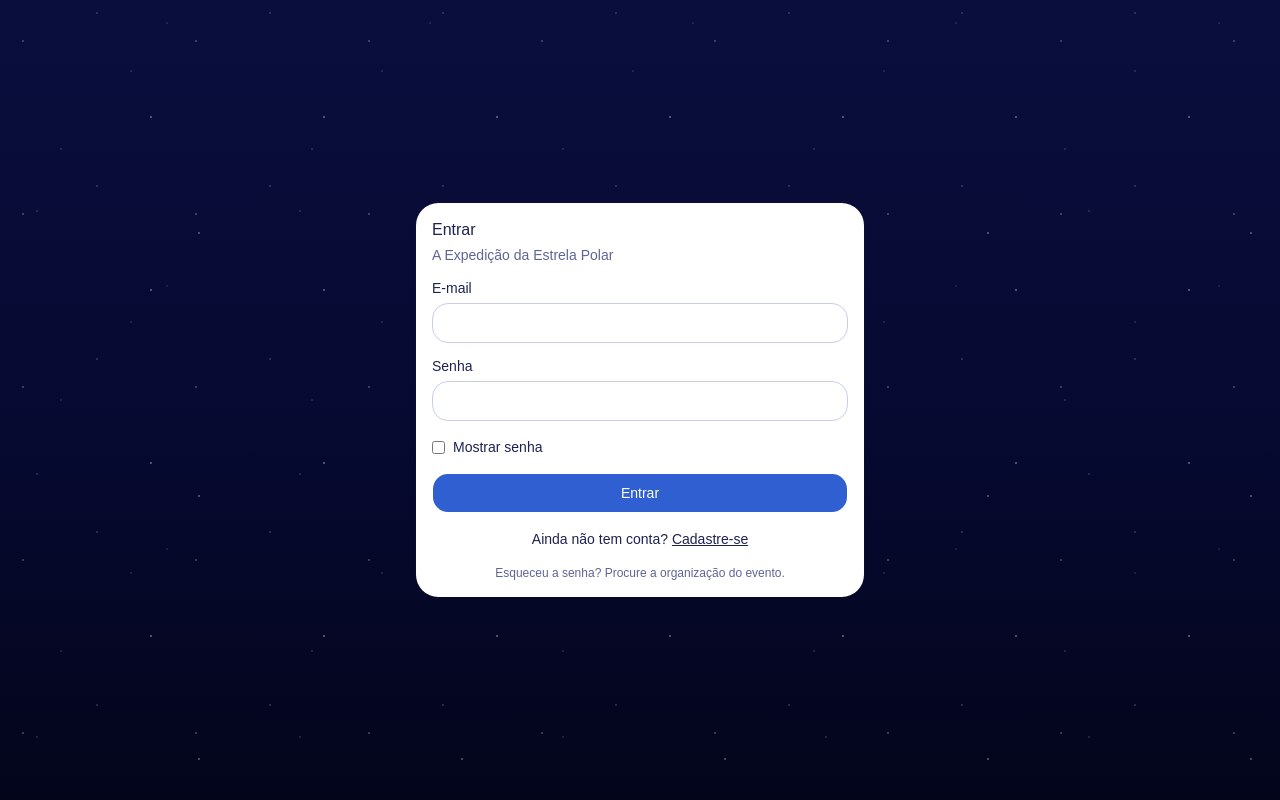
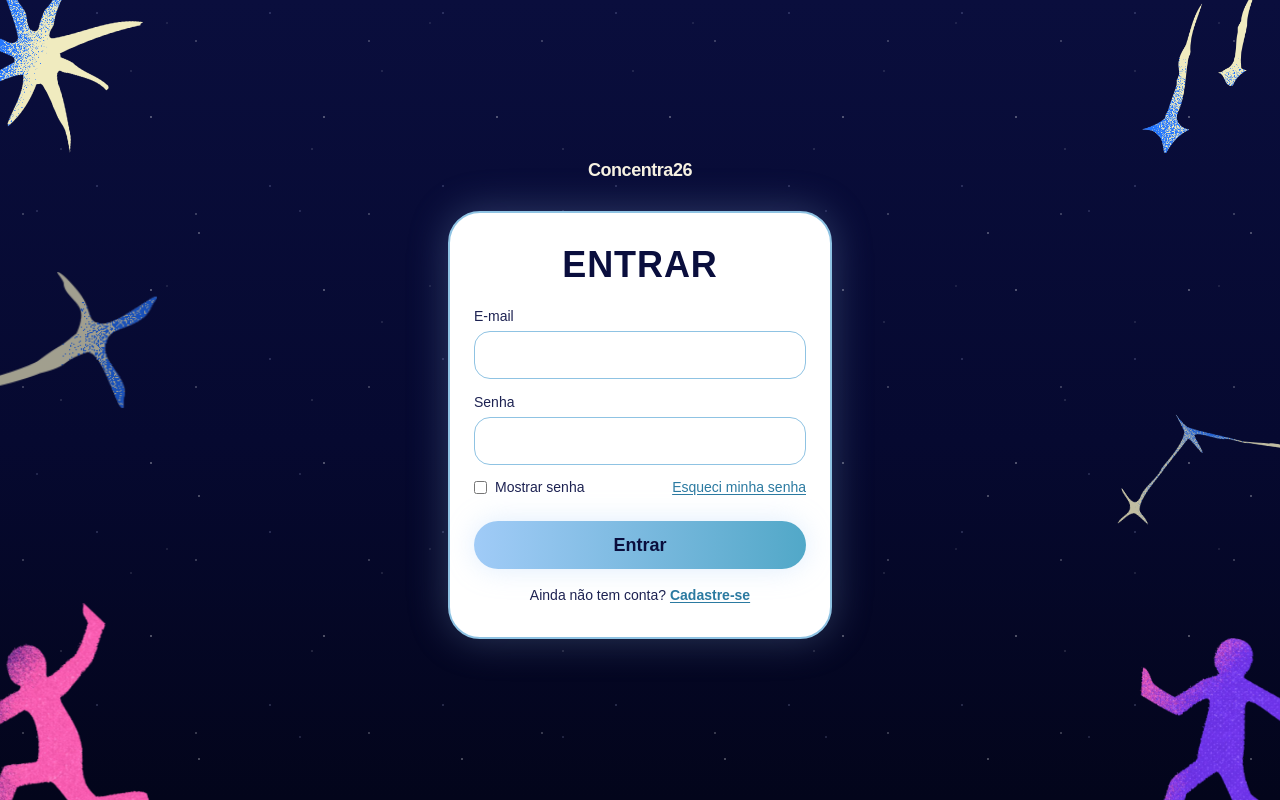
Before and after one commit to GuiVentura1510/portal-concentra, a React (Vite) app in the folder frontend/: page /login in a window 1280 px wide. Built offline with nearby package versions, Linux system fonts and the light colour scheme; no server answers.

Commit message:
feat: visual da expedição no login e no cadastro

```diff
--- /dev/null
+++ b/frontend/src/components/FundoDecorado.tsx
@@ -0,0 +1,41 @@
+import type { ReactNode } from "react";
+
+import estrelaCircundante from "@/assets/ilustracoes/estrelas/estrela-circundante.webp";
+import estrelaGrande from "@/assets/ilustracoes/estrelas/estrela-grande-2.webp";
+import estrelasCadentes from "@/assets/ilustracoes/estrelas/estrelas-cadentes-1.webp";
+import constelacao from "@/assets/ilustracoes/estrelas/constelacao-2.webp";
+import viajanteRoxo from "@/assets/ilustracoes/pessoas/pessoa-08.webp";
+import viajanteRosa from "@/assets/ilustracoes/pessoas/pessoa-09.webp";
+
+// Moldura das telas de login e cadastro: estrelas e viajantes nos cantos, atrás
+// do conteúdo. A camada de enfeites é "fixed", então fica parada enquanto o
+// formulário rola (o cadastro é longo). Os tamanhos usam vw com limite em px:
+// no celular as figuras ficam pequenas, nos cantos, sem cobrir o cartão.
+export function FundoDecorado({ children }: { children: ReactNode }) {
+  return (
+    <div className="relative min-h-svh overflow-x-clip">
+      <div aria-hidden="true" className="pointer-events-none fixed inset-0 overflow-hidden select-none">
+        <img src={estrelaGrande} alt="" className="absolute -top-[4vw] -left-[6vw] w-[26vw] max-w-56 -rotate-12" />
+        <img src={estrelasCadentes} alt="" className="absolute -top-2 right-[2vw] w-[14vw] max-w-28" />
+        <img
+          src={estrelaCircundante}
+          alt=""
+          className="absolute top-[34%] -left-[4vw] w-[22vw] max-w-52 opacity-80 motion-safe:animate-cintilar"
+        />
+        <img src={constelacao} alt="" className="absolute top-[48%] -right-[8vw] w-[30vw] max-w-72 -rotate-[35deg] opacity-80" />
+        <img
+          src={viajanteRosa}
+          alt=""
+          className="absolute -bottom-[3vw] -left-[4vw] w-[24vw] max-w-52 motion-safe:animate-flutuar"
+        />
+        <img
+          src={viajanteRoxo}
+          alt=""
+          className="absolute -right-[3vw] -bottom-[4vw] w-[22vw] max-w-48 motion-safe:animate-flutuar motion-safe:[animation-delay:-3.5s]"
+        />
+      </div>
+      {/* "relative" põe o conteúdo acima da camada de enfeites. */}
+      <div className="relative">{children}</div>
+    </div>
+  );
+}
--- /dev/null
+++ b/frontend/src/components/Logo.tsx
@@ -0,0 +1,10 @@
+// Provisório até chegar o logotipo oficial com fundo transparente (o arquivo
+// do Manual não tem o "26" nem transparência). Quando chegar, trocar o texto
+// por <img src={logo} alt="Concentra 26" className="mx-auto h-5" />.
+export function Logo() {
+  return (
+    <p className="text-center text-lg leading-none font-semibold tracking-tight text-creme">
+      Concentra<span className="font-extrabold">26</span>
+    </p>
+  );
+}
--- /dev/null
+++ b/frontend/src/lib/estilos.ts
@@ -0,0 +1,15 @@
+// Botão principal da expedição (capa e login): degradê do céu ao oceano, com
+// texto azul-noite. O texto branco do mockup ficava com contraste de 1,7:1.
+export const BOTAO_EXPEDICAO =
+  "rounded-full bg-gradient-to-r from-[#a0cbf7] to-oceano font-bold text-noite shadow-[0_0_28px_rgb(164_204_250/0.35)] transition-transform outline-none hover:brightness-105 focus-visible:ring-4 focus-visible:ring-ceu/60 active:translate-y-px";
+
+// Cartão branco dos formulários de login e cadastro. Usar junto com
+// data-slot="card", para valerem as cores de superfície clara do index.css.
+export const CARTAO_FORMULARIO =
+  "w-full max-w-sm rounded-[2rem] border-2 border-[#8fc3e3] bg-white px-6 py-8 text-[#1d2252] shadow-[0_0_40px_rgb(164_204_250/0.25)]";
+
+// Campos (texto e listas) com borda azul, como no modelo.
+export const CAMPO = "h-12 rounded-lg border-[#8fc3e3] text-base";
+
+// Links dentro dos cartões (contraste de 4,8:1 sobre o branco).
+export const LINK_CARTAO = "font-semibold text-[#2b7aa1] underline underline-offset-2";
--- a/frontend/src/pages/BoasVindas.tsx
+++ b/frontend/src/pages/BoasVindas.tsx
@@ -2,6 +2,8 @@
 import { Link } from "react-router";
 
 import { CenaExpedicao } from "@/components/CenaExpedicao";
+import { Logo } from "@/components/Logo";
+import { BOTAO_EXPEDICAO } from "@/lib/estilos";
 
 // Números do cartão. São fixos por decisão da organização (não vêm da API):
 // para mudar, é só trocar aqui.
@@ -19,7 +21,7 @@
     // rolagem lateral. A tela inteira cabe na altura do celular: a cena é a
     // parte que encolhe ou cresce (flex-1), o resto tem altura própria.
     <main className="mx-auto flex min-h-svh w-full max-w-md flex-col overflow-x-clip px-6 pt-[max(1.5rem,env(safe-area-inset-top))] pb-[max(1.5rem,env(safe-area-inset-bottom))]">
-      <LogoProvisorio />
+      <Logo />
 
       <h1 className="mt-6 leading-none">
         <span className="block text-[1.75rem] font-extrabold text-creme">A Expedição da</span>
@@ -45,7 +47,7 @@
 
       <Link
         to="/login"
-        className="mt-5 flex h-14 items-center justify-center gap-3 rounded-full bg-gradient-to-r from-[#a0cbf7] to-oceano text-lg font-bold text-noite shadow-[0_0_28px_rgb(164_204_250/0.35)] transition-transform outline-none focus-visible:ring-4 focus-visible:ring-ceu/60 active:translate-y-px"
+        className={`mt-5 flex h-14 items-center justify-center gap-3 text-lg ${BOTAO_EXPEDICAO}`}
       >
         Entrar na expedição
         <ArrowRight className="size-5" aria-hidden="true" />
@@ -60,14 +62,3 @@
     </main>
   );
 }
-
-// Provisório até chegar o logotipo oficial com fundo transparente (o arquivo
-// do Manual não tem o "26" nem transparência). Quando chegar, trocar este
-// componente por <img src={logo} alt="Concentra 26" className="mx-auto h-5" />.
-function LogoProvisorio() {
-  return (
-    <p className="text-center text-lg leading-none font-semibold tracking-tight text-creme">
-      Concentra<span className="font-extrabold">26</span>
-    </p>
-  );
-}
--- a/frontend/src/pages/Login.tsx
+++ b/frontend/src/pages/Login.tsx
@@ -2,16 +2,11 @@
 import { Link, useLocation, useNavigate } from "react-router";
 
 import { Campo } from "@/components/Campo";
-import { Button } from "@/components/ui/button";
-import {
-  Card,
-  CardContent,
-  CardDescription,
-  CardHeader,
-  CardTitle,
-} from "@/components/ui/card";
+import { FundoDecorado } from "@/components/FundoDecorado";
+import { Logo } from "@/components/Logo";
 import { Input } from "@/components/ui/input";
 import { api, ErroApi } from "@/lib/api";
+import { BOTAO_EXPEDICAO, CAMPO, CARTAO_FORMULARIO, LINK_CARTAO } from "@/lib/estilos";
 import { salvarToken } from "@/lib/sessao";
 
 type RespostaLogin = { token: string; nome: string };
@@ -25,6 +20,7 @@
   const [mostrarSenha, setMostrarSenha] = useState(false);
   const [enviando, setEnviando] = useState(false);
   const [erro, setErro] = useState<string | null>(null);
+  const [verAjudaSenha, setVerAjudaSenha] = useState(false);
 
   async function enviar(evento: FormEvent<HTMLFormElement>) {
     evento.preventDefault();
@@ -49,17 +45,18 @@
   }
 
   return (
-    <main className="flex min-h-svh items-start justify-center p-4 sm:items-center">
-      <Card className="w-full max-w-md">
-        <CardHeader>
-          <CardTitle>Entrar</CardTitle>
-          <CardDescription>A Expedição da Estrela Polar</CardDescription>
-        </CardHeader>
-        <CardContent>
-          <form onSubmit={enviar} className="flex flex-col gap-4">
+    <FundoDecorado>
+      {/* Centralizado na vertical também no celular; com o teclado aberto ou
+          em tela baixa, o conteúdo rola normalmente. */}
+      <main className="flex min-h-svh flex-col items-center justify-center gap-8 px-5 py-10">
+        <Logo />
+        {/* data-slot="card": usa as cores de superfície clara do index.css. */}
+        <div data-slot="card" className={CARTAO_FORMULARIO}>
+          <h1 className="text-center text-4xl font-extrabold tracking-wide text-noite">ENTRAR</h1>
+          <form onSubmit={enviar} className="mt-6 flex flex-col gap-4">
             {aviso && <p className="text-sm">{aviso}</p>}
             <Campo rotulo="E-mail" id="email">
-              <Input id="email" name="email" type="email" required autoComplete="email" className="h-10" />
+              <Input id="email" name="email" type="email" required autoComplete="email" className={CAMPO} />
             </Campo>
             <Campo rotulo="Senha" id="senha">
               <Input
@@ -69,35 +66,49 @@
                 required
                 maxLength={72}
                 autoComplete="current-password"
-                className="h-10"
+                className={CAMPO}
               />
             </Campo>
-            <label className="flex items-center gap-2 text-sm">
-              <input type="checkbox" checked={mostrarSenha} onChange={(e) => setMostrarSenha(e.target.checked)} />
-              Mostrar senha
-            </label>
+            <div className="-mt-1 flex items-center justify-between gap-2 text-sm">
+              <label className="flex items-center gap-2">
+                <input type="checkbox" checked={mostrarSenha} onChange={(e) => setMostrarSenha(e.target.checked)} />
+                Mostrar senha
+              </label>
+              {/* Não há troca de senha pelo site: o staff gera uma senha
+                  temporária na aba Pessoas. O link só explica isso. */}
+              <button
+                type="button"
+                className="text-[#2b7aa1] underline underline-offset-2"
+                aria-expanded={verAjudaSenha}
+                onClick={() => setVerAjudaSenha((v) => !v)}
+              >
+                Esqueci minha senha
+              </button>
+            </div>
+            {verAjudaSenha && (
+              <p className="rounded-xl bg-[#eef6fc] px-3 py-2 text-sm">
+                Procure a organização do evento: o staff gera uma senha temporária para você entrar.
+              </p>
+            )}
 
             {erro && (
               <p role="alert" className="text-sm text-destructive">
                 {erro}
               </p>
             )}
-            <Button type="submit" disabled={enviando} className="h-10 w-full">
+            <button type="submit" disabled={enviando} className={`mt-2 h-12 w-full text-lg disabled:opacity-60 ${BOTAO_EXPEDICAO}`}>
               {enviando ? "Entrando..." : "Entrar"}
-            </Button>
+            </button>
             <p className="text-center text-sm">
               Ainda não tem conta?{" "}
-              <Link to="/cadastro" className="underline">
+              <Link to="/cadastro" className={LINK_CARTAO}>
                 Cadastre-se
               </Link>
             </p>
-            <p className="text-center text-xs text-muted-foreground">
-              Esqueceu a senha? Procure a organização do evento.
-            </p>
           </form>
-        </CardContent>
-      </Card>
-    </main>
+        </div>
+      </main>
+    </FundoDecorado>
   );
 }
 
```
Also changed, not shown: frontend/src/pages/Cadastro.tsx (+24 -27 lines).
